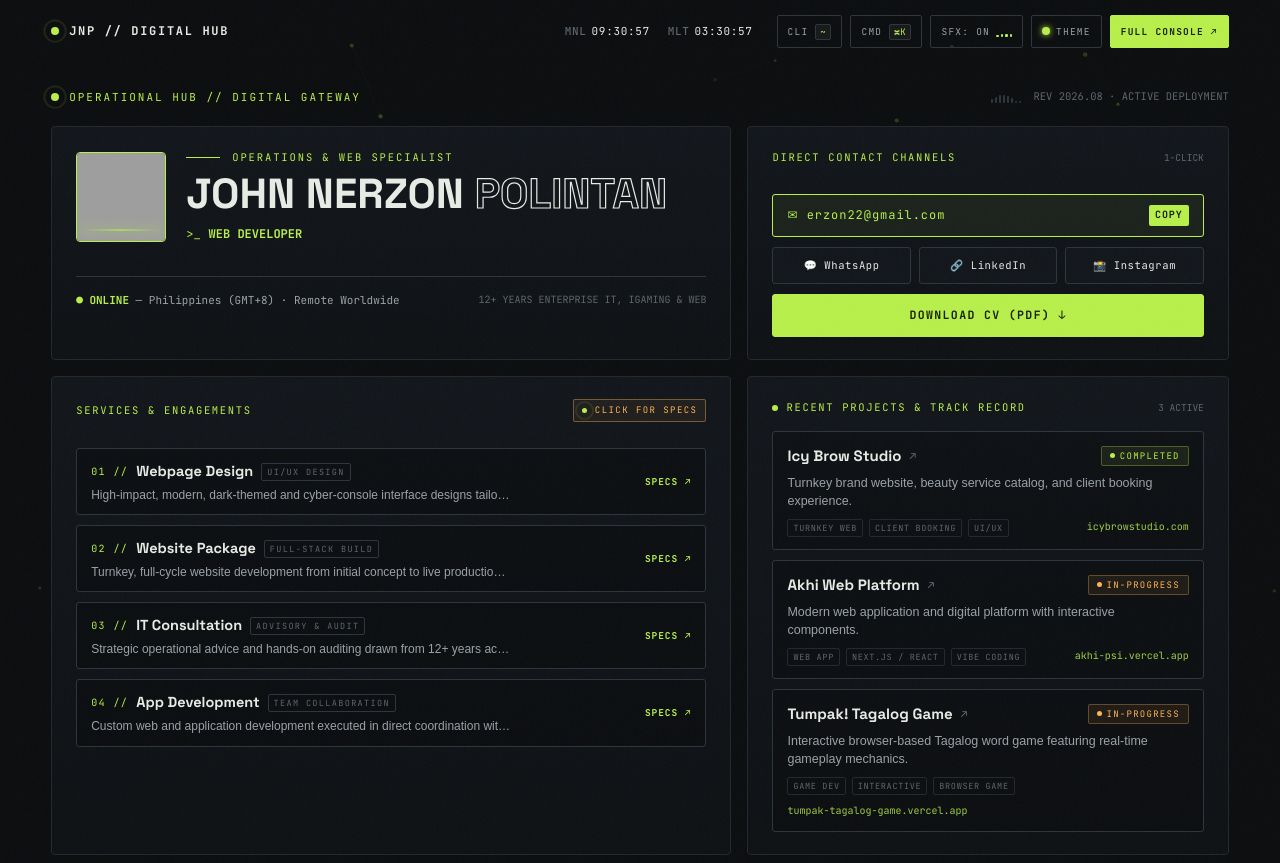
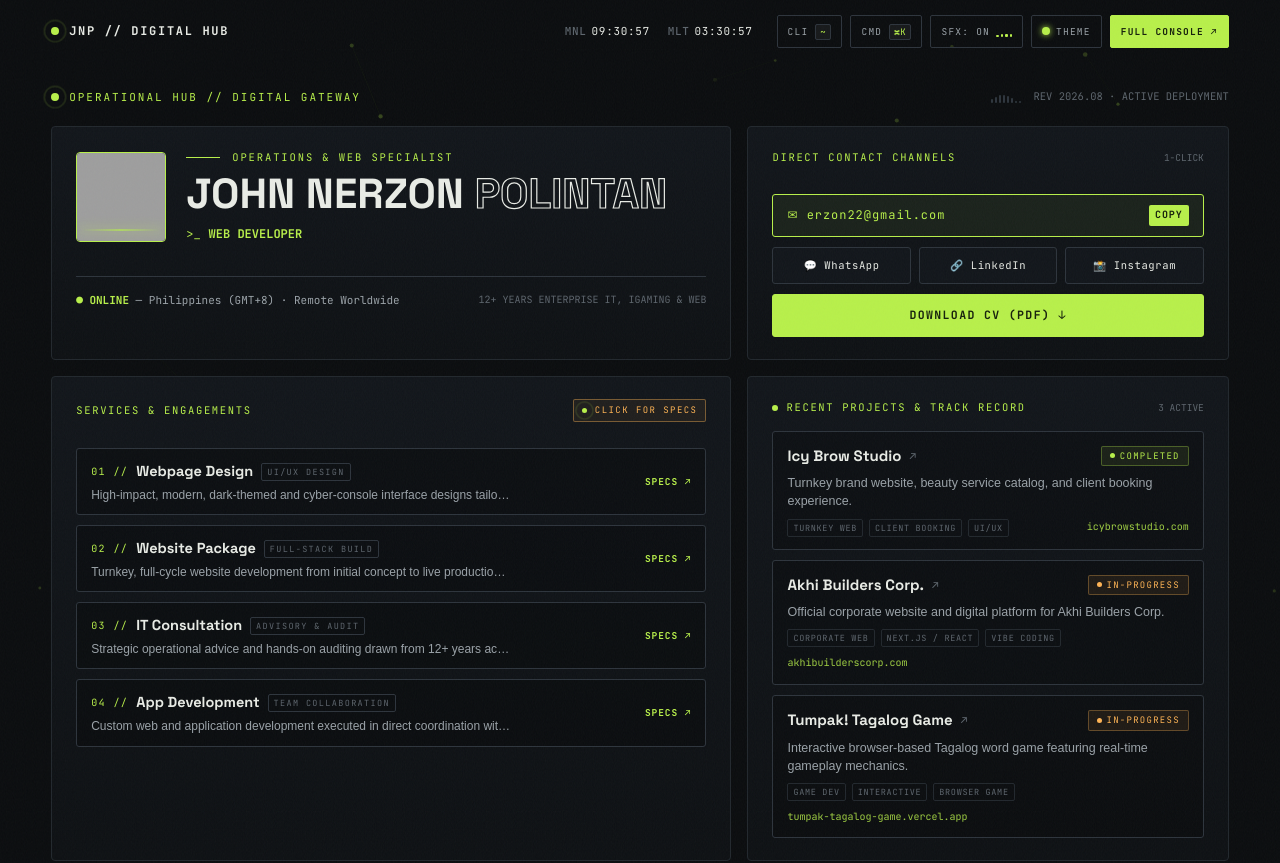
Before and after one commit to loloerzon-sudo/NerzonPolintan, a React (Vite) app in the folder react-app/: page / in a window 1280 px wide. Shown: the top 863 px of the page. Built offline with nearby package versions, Linux system fonts and the light colour scheme; grey boxes are pictures that could not be loaded; a web font is replaced by a local one.

Commit message:
feat: update Akhi project to Akhi Builders Corp. with official domain https://www.akhibuilderscorp.com/

```diff
--- a/react-app/src/components/CommandPalette.tsx
+++ b/react-app/src/components/CommandPalette.tsx
@@ -33,7 +33,7 @@ export function CommandPalette({ isOpen, onClose, onCopyEmail, onMatrixRain, onO
     { id: 'sec-05', cat: 'SECTION', label: '05 — Credentials (Console)', key: 'JUMP', action: () => { navigate('/console#credentials'); } },
     { id: 'sec-06', cat: 'SECTION', label: '06 — Contact (Console)', key: 'JUMP', action: () => { navigate('/console#contact'); } },
     { id: 'proj-icy', cat: 'PROJECT', label: 'Icy Brow Studio [Completed]', key: 'LINK', action: () => window.open('https://icybrowstudio.com/', '_blank', 'noopener') },
-    { id: 'proj-akhi', cat: 'PROJECT', label: 'Akhi Web Platform [In-Progress]', key: 'LINK', action: () => window.open('https://akhi-psi.vercel.app/', '_blank', 'noopener') },
+    { id: 'proj-akhi', cat: 'PROJECT', label: 'Akhi Builders Corp. [In-Progress]', key: 'LINK', action: () => window.open('https://www.akhibuilderscorp.com/', '_blank', 'noopener') },
     { id: 'proj-tumpak', cat: 'PROJECT', label: 'Tumpak! Tagalog Game [In-Progress]', key: 'LINK', action: () => window.open('https://tumpak-tagalog-game.vercel.app/', '_blank', 'noopener') },
     { id: 'act-term', cat: 'SYSTEM', label: 'Launch Interactive CLI Terminal Sandbox', key: 'TERM', action: onOpenTerminal },
     { id: 'act-cv', cat: 'ACTION', label: 'Download CV / Resume (PDF)', key: 'FILE', action: () => {
--- a/react-app/src/pages/sections/RecentProjectsSection.tsx
+++ b/react-app/src/pages/sections/RecentProjectsSection.tsx
@@ -23,12 +23,12 @@ export const RECENT_PROJECTS: ProjectItem[] = [
   },
   {
     id: 'p-02',
-    name: 'Akhi Web Platform',
-    url: 'https://akhi-psi.vercel.app/',
-    displayUrl: 'akhi-psi.vercel.app',
-    desc: 'Modern web application and digital platform with interactive components.',
+    name: 'Akhi Builders Corp.',
+    url: 'https://www.akhibuilderscorp.com/',
+    displayUrl: 'akhibuilderscorp.com',
+    desc: 'Official corporate website and digital platform for Akhi Builders Corp.',
     status: 'IN-PROGRESS',
-    tags: ['WEB APP', 'NEXT.JS / REACT', 'VIBE CODING'],
+    tags: ['CORPORATE WEB', 'NEXT.JS / REACT', 'VIBE CODING'],
   },
   {
     id: 'p-03',
```
